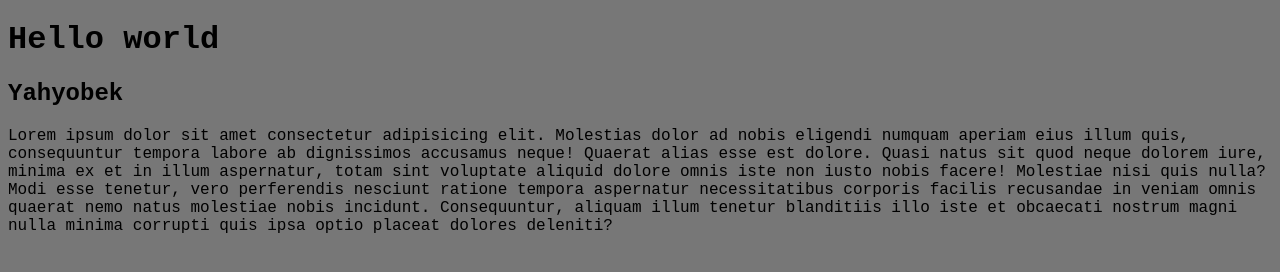
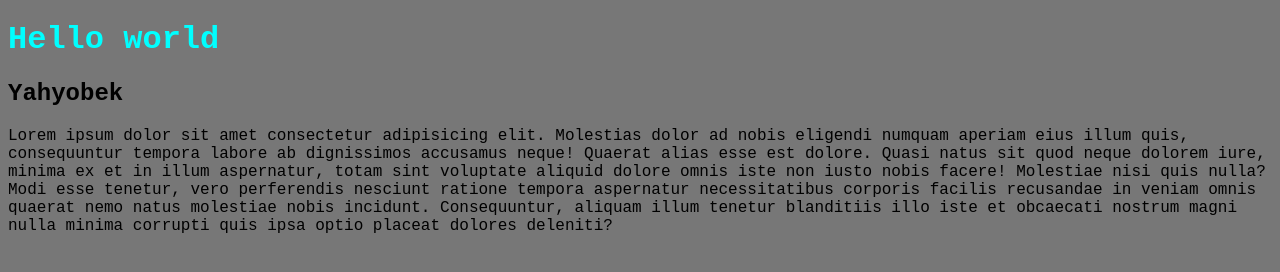
Before and after one commit to Yahyobek1505/1-repostory, a plain HTML site: page index.htm in a window 1280 px wide. Drawn offline with Linux system fonts and the light colour scheme.

Commit message:
edited html file

```diff
--- a/style.css
+++ b/style.css
@@ -2,3 +2,6 @@
   background-color: #777;
   font-family: 'Courier New', Courier, monospace
 }
+h1{
+  color: aqua;
+}
```
